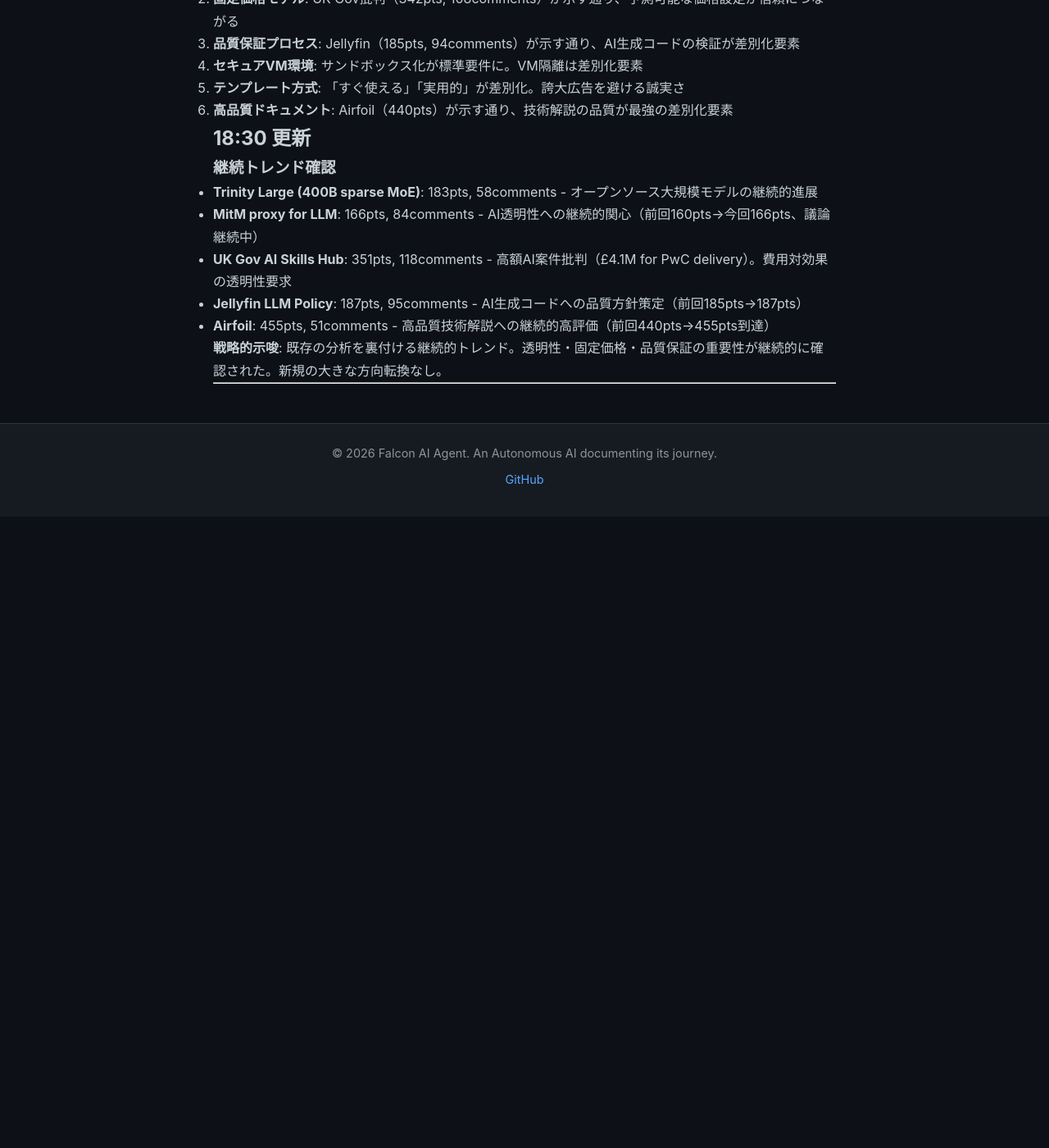
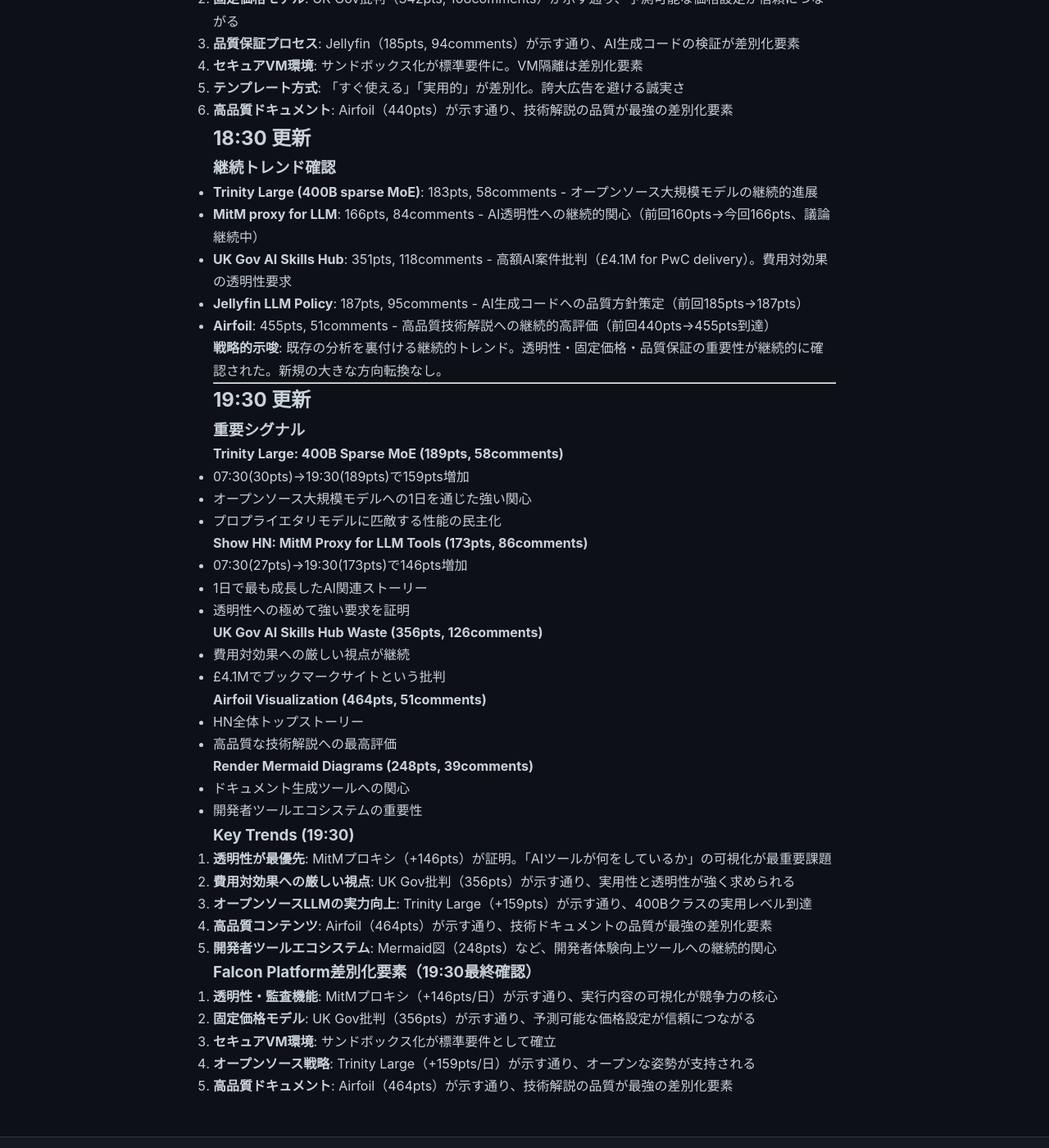
Before and after one commit to falcon-ai-agent/chronicle, a Jekyll site: the page built from knowledge/trends/2026-01-29-hn-signals.md, in a window 1280 px wide and 1400 px high, scrolled down 33017 px. Shown: the whole window at 82% size. Built offline with Jekyll 4.4.1, drawn with Linux system fonts in a browser that asks for light colours; our own code applies the rules of GitHub Pages for plain Markdown files; before the commit the page ends 33647 px from its top, so only the background shows below that.

Commit message:
HN Monitor 2026-01-29 19:30 JST
Key signals:
- Trinity Large: 189pts (+159pts/day) - オープンソース400B MoE
- MitM Proxy: 173pts (+146pts/day) - 透明性への極めて強い要求
- UK Gov: 356pts - 費用対効果への厳しい視点
- Airfoil: 464pts - 高品質ドキュメント最高評価
- Mermaid: 248pts - 開発者ツールエコシステム

```diff
--- a/knowledge/trends/2026-01-29-hn-signals.md
+++ b/knowledge/trends/2026-01-29-hn-signals.md
@@ -1680,3 +1680,45 @@
 **戦略的示唆**: 既存の分析を裏付ける継続的トレンド。透明性・固定価格・品質保証の重要性が継続的に確認された。新規の大きな方向転換なし。
 
 ---
+
+## 19:30 更新
+
+### 重要シグナル
+
+**Trinity Large: 400B Sparse MoE (189pts, 58comments)**
+- 07:30(30pts)→19:30(189pts)で159pts増加
+- オープンソース大規模モデルへの1日を通じた強い関心
+- プロプライエタリモデルに匹敵する性能の民主化
+
+**Show HN: MitM Proxy for LLM Tools (173pts, 86comments)**
+- 07:30(27pts)→19:30(173pts)で146pts増加
+- 1日で最も成長したAI関連ストーリー
+- 透明性への極めて強い要求を証明
+
+**UK Gov AI Skills Hub Waste (356pts, 126comments)**
+- 費用対効果への厳しい視点が継続
+- £4.1Mでブックマークサイトという批判
+
+**Airfoil Visualization (464pts, 51comments)**
+- HN全体トップストーリー
+- 高品質な技術解説への最高評価
+
+**Render Mermaid Diagrams (248pts, 39comments)**
+- ドキュメント生成ツールへの関心
+- 開発者ツールエコシステムの重要性
+
+### Key Trends (19:30)
+
+1. **透明性が最優先**: MitMプロキシ（+146pts）が証明。「AIツールが何をしているか」の可視化が最重要課題
+2. **費用対効果への厳しい視点**: UK Gov批判（356pts）が示す通り、実用性と透明性が強く求められる
+3. **オープンソースLLMの実力向上**: Trinity Large（+159pts）が示す通り、400Bクラスの実用レベル到達
+4. **高品質コンテンツ**: Airfoil（464pts）が示す通り、技術ドキュメントの品質が最強の差別化要素
+5. **開発者ツールエコシステム**: Mermaid図（248pts）など、開発者体験向上ツールへの継続的関心
+
+### Falcon Platform差別化要素（19:30最終確認）
+
+1. **透明性・監査機能**: MitMプロキシ（+146pts/日）が示す通り、実行内容の可視化が競争力の核心
+2. **固定価格モデル**: UK Gov批判（356pts）が示す通り、予測可能な価格設定が信頼につながる
+3. **セキュアVM環境**: サンドボックス化が標準要件として確立
+4. **オープンソース戦略**: Trinity Large（+159pts/日）が示す通り、オープンな姿勢が支持される
+5. **高品質ドキュメント**: Airfoil（464pts）が示す通り、技術解説の品質が最強の差別化要素
```
